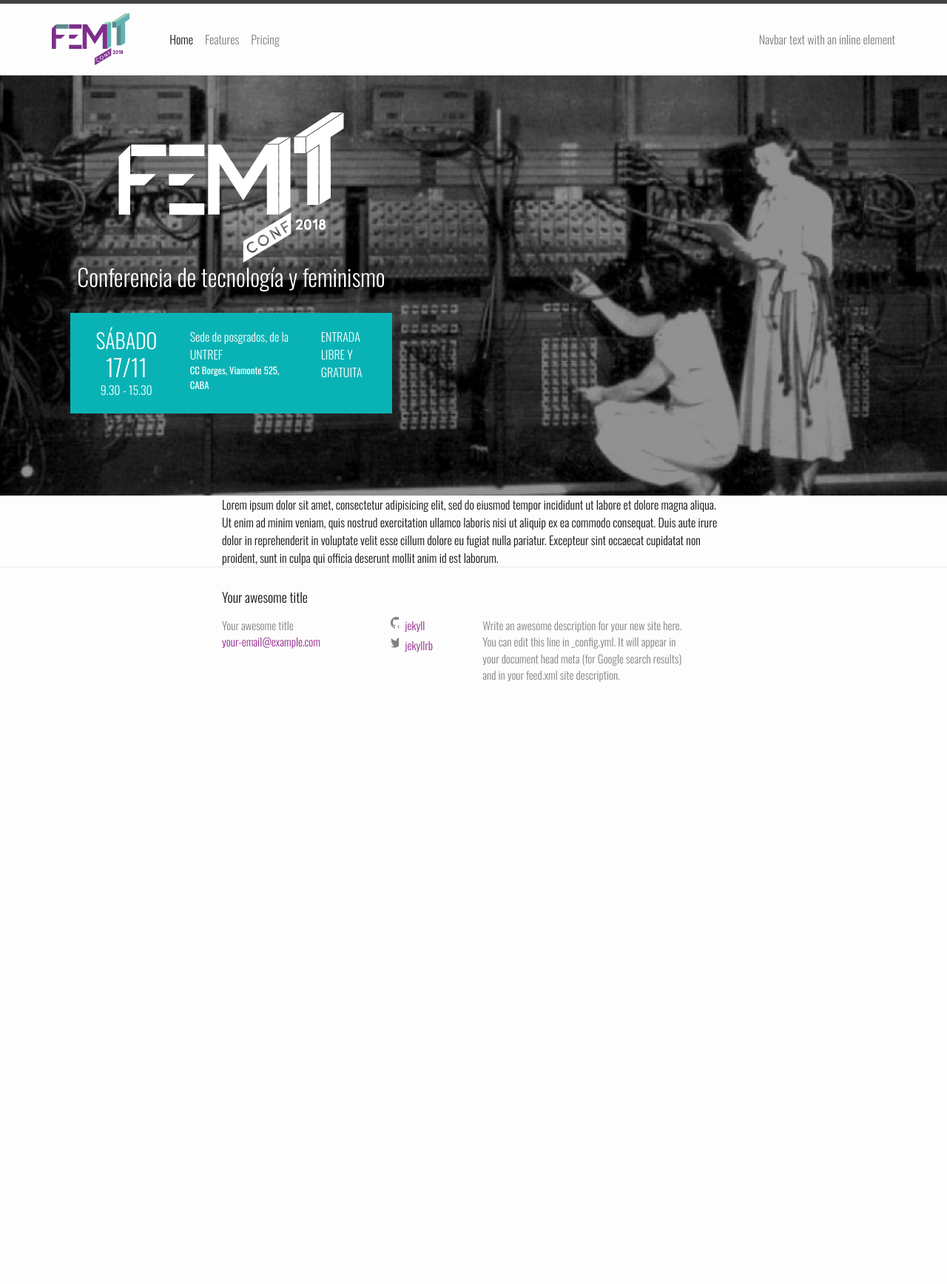
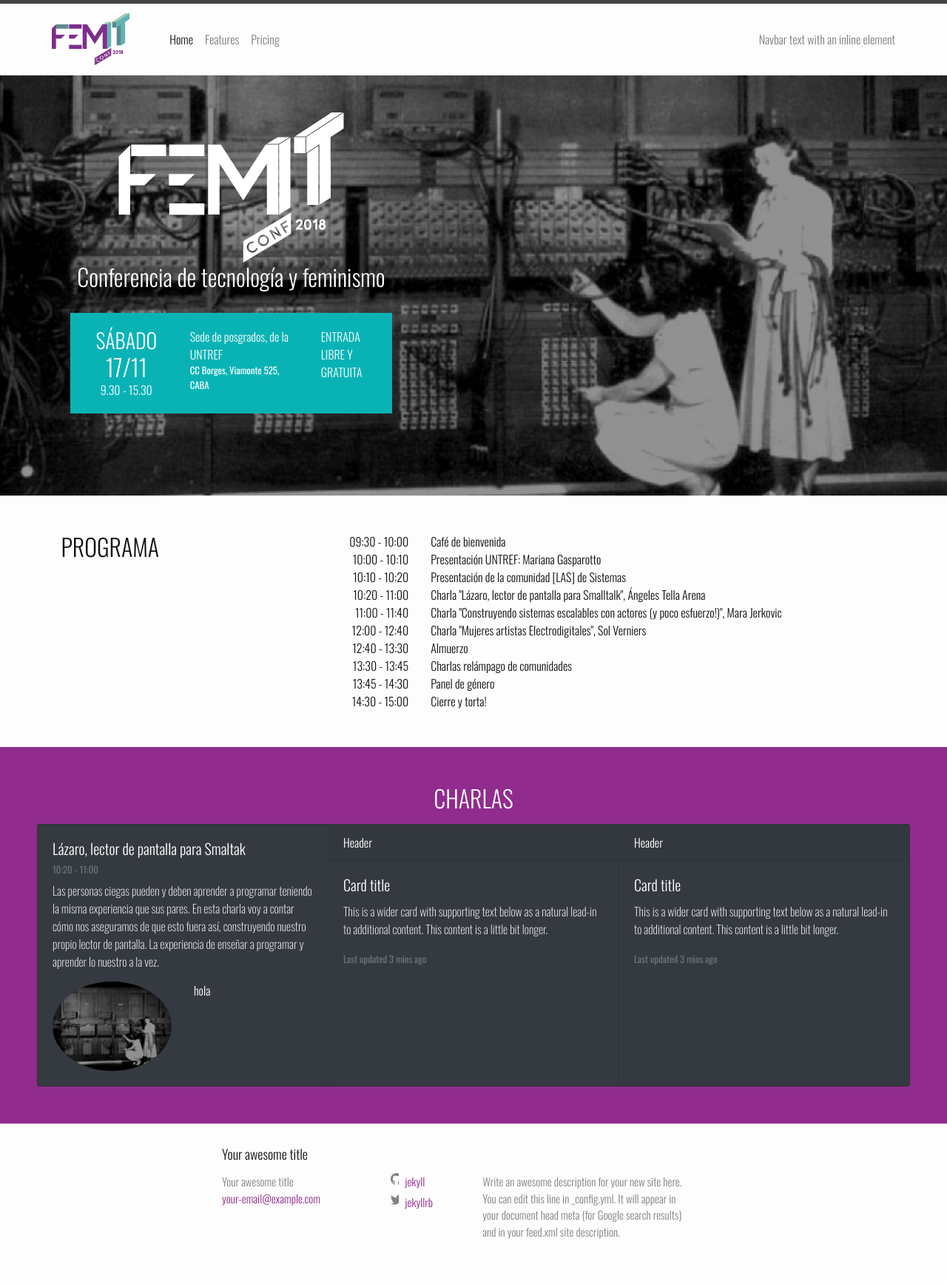
Before and after one commit to daquiroz/femitconf2018, a Jekyll site: the page built from index.md, in a window 1280 px wide. Shown: the whole page at 74% size. Built offline with Jekyll 4.4.1, drawn with Linux system fonts in a browser that asks for light colours; before the commit the page ends 984 px from its top, so only the background shows below that.

Commit message:
first commit

```diff
--- a/_layouts/home.html
+++ b/_layouts/home.html
@@ -25,8 +25,97 @@ layout: default
 </section>
 
 
-<section id="program" class="wrapper">
+<section id="programa">
 
-  Lorem ipsum dolor sit amet, consectetur adipisicing elit, sed do eiusmod tempor incididunt ut labore et dolore magna aliqua. Ut enim ad minim veniam, quis nostrud exercitation ullamco laboris nisi ut aliquip ex ea commodo consequat. Duis aute irure dolor in reprehenderit in voluptate velit esse cillum dolore eu fugiat nulla pariatur. Excepteur sint occaecat cupidatat non proident, sunt in culpa qui officia deserunt mollit anim id est laborum.
+  <div class="row">
+    <div class="col-12 col-md-3">
+      <h2 class="text-center"> PROGRAMA </h2>
+    </div>
+    <div class="col-12 col-md-7">
+      <div class="row">
+        <div class="col-4 text-right"> 09:30 - 10:00 </div>
+        <div class="col-8"> Café de bienvenida </div>
+      </div>
+      <div class="row">
+        <div class="col-4 text-right"> 10:00 - 10:10 </div>
+        <div class="col-8"> Presentación UNTREF: Mariana Gasparotto </div>
+      </div>
+      <div class="row">
+        <div class="col-4 text-right"> 10:10 - 10:20 </div>
+        <div class="col-8"> Presentación de la comunidad [LAS] de Sistemas</div>
+      </div>
+      <div class="row">
+        <div class="col-4 text-right"> 10:20 - 11:00 </div>
+        <div class="col-8"> Charla "Lázaro, lector de pantalla para Smalltalk", Ángeles Tella Arena</div>
+      </div>
+      <div class="row">
+        <div class="col-4 text-right"> 11:00 - 11:40 </div>
+        <div class="col-8"> Charla "Construyendo sistemas escalables con actores (y poco esfuerzo!)", Mara Jerkovic </div>
+      </div>
+      <div class="row">
+        <div class="col-4 text-right"> 12:00 - 12:40  </div>
+        <div class="col-8"> Charla "Mujeres artistas Electrodigitales", Sol Verniers </div>
+      </div>
+      <div class="row">
+        <div class="col-4 text-right"> 12:40 - 13:30  </div>
+        <div class="col-8"> Almuerzo </div>
+      </div>
+      <div class="row">
+        <div class="col-4 text-right"> 13:30 - 13:45  </div>
+        <div class="col-8"> Charlas relámpago de comunidades  </div>
+      </div>
+      <div class="row">
+        <div class="col-4 text-right"> 13:45 - 14:30  </div>
+        <div class="col-8"> Panel de género </div>
+      </div>
+      <div class="row">
+        <div class="col-4 text-right"> 14:30 - 15:00 </div>
+        <div class="col-8"> Cierre y torta! </div>
+      </div>
+    </div>
+  </div>
 
 </section>
+
+
+
+<section id="charlas">
+  <h2 class="text-center"> CHARLAS</h2>
+
+  <div class="card-group">
+    <div class="card bg-dark">
+      <div class="card-body">
+        <h5 class="card-title">Lázaro, lector de pantalla para Smaltak</h5>
+        <h6 class="card-subtitle mb-2 text-muted"><small>10:20 - 11:00</small></h6>
+        <p>Las personas ciegas pueden y deben aprender a programar teniendo la misma experiencia que sus pares. En esta charla voy a contar cómo nos aseguramos de que esto fuera así, construyendo nuestro propio lector de pantalla. La experiencia de enseñar a programar y aprender lo nuestro a la vez.</p>
+        <div class="row">
+          <div class="col-6">
+            <img src="assets/img/img-home.png" class="rounded-circle"> </img> </div>
+          <div class="col-6"> hola</div>
+        </div>
+      </div>
+    </div>
+
+    <div class="card bg-dark">
+      <div class="card-header">Header</div>
+      <div class="card-body">
+        <h5 class="card-title">Card title</h5>
+        <p class="card-text">This is a wider card with supporting text below as a natural lead-in to additional content. This content is a little bit longer.</p>
+        <p class="card-text"><small class="text-muted">Last updated 3 mins ago</small></p>
+      </div>
+    </div>
+
+    <div class="card bg-dark">
+      <div class="card-header">Header</div>
+      <div class="card-body">
+        <h5 class="card-title">Card title</h5>
+        <p class="card-text">This is a wider card with supporting text below as a natural lead-in to additional content. This content is a little bit longer.</p>
+        <p class="card-text"><small class="text-muted">Last updated 3 mins ago</small></p>
+      </div>
+    </div>
+
+
+  </div>
+
+
+</section>
--- a/_sass/minima/_base.scss
+++ b/_sass/minima/_base.scss
@@ -142,7 +142,6 @@ blockquote {
 }
 
 
-
 /**
  * Code formatting
  */
@@ -281,3 +280,23 @@ table {
   padding: 20px;
   background-color: $brand-secondary-color;
 }
+
+
+/**
+* Program
+*/
+
+#programa {
+  padding-top: 50px;
+  padding-bottom: 50px;
+}
+
+#charlas{
+  background-color: $brand-color;
+  padding: 50px;
+  color: #fff;
+}
+
+#charlas p{
+  font-weight: 100;
+}
```
Also changed, not shown: assets/speakers/agostina.png (added), assets/speakers/irina.png (added), assets/speakers/linpao.png (added).
